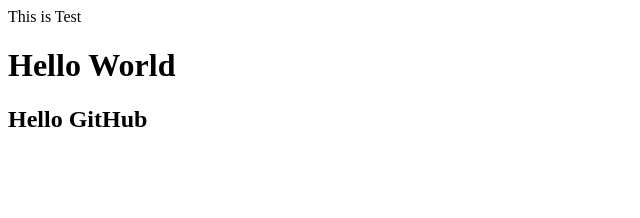
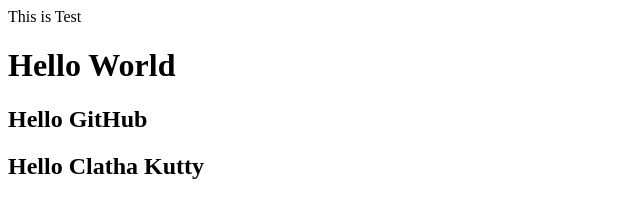
Before and after one commit to FSmancy-77/Mancy, a plain HTML site: page index.html in a window 1280 px wide. Shown: the whole page, without its empty margins (0-640 px from the left). Drawn offline with Linux system fonts and the light colour scheme.

Commit message:
5th testing

```diff
--- a/index.html
+++ b/index.html
@@ -2,4 +2,5 @@
 <p>This is Test</p>
 <h1>Hello World</h1>
 <h2>Hello GitHub</h2>
+<h2>Hello Clatha Kutty</h2>
 </html>
```
